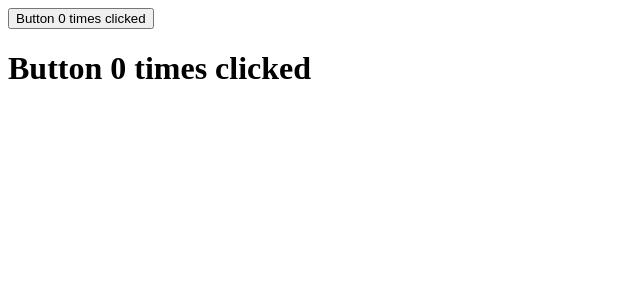
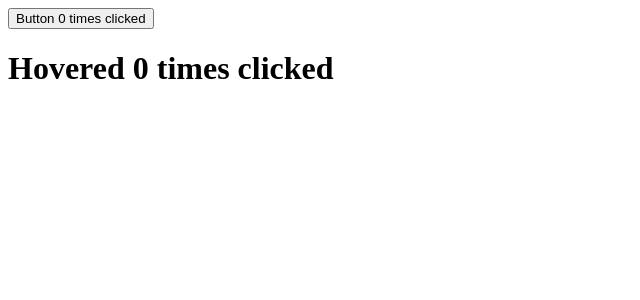
Before and after one commit to HasanMdKamrul/raectHigherOrderComponent, a React (Create React App) app: page / in a window 1280 px wide. Shown: the top 300 px of the page, without its empty margins (0-640 px from the left). Built offline with nearby package versions, Linux system fonts and the light colour scheme.

Commit message:
Higher orderComponent function

```diff
--- a/src/Components/ClickCounter.js
+++ b/src/Components/ClickCounter.js
@@ -1,25 +1,15 @@
-import React from 'react';
+import WithCounter from './HOC/WithCounter';
 
+const ClickCounter = (props) =>{
 
-export default class ClickCounter extends React.Component {
-
-    state = {count: 0};
-
-    buttonClick = () => {
-        this.setState((prevState)=>{
-            return ({count: prevState.count + 1});
-        })
-    }
-
-
-    render() {
-        const {count} = this.state;
+    const {count,increament} = props;
     return (
         <div>
-                <button type="button" onClick={this.buttonClick}>
+            <button type="button" onClick={increament}>
                 Button {count} times clicked
             </button>
         </div>
     )
 }
-}
+
+export default WithCounter(ClickCounter);
--- a/src/Components/ClickHover.js
+++ b/src/Components/ClickHover.js
@@ -1,25 +1,13 @@
-import React from 'react';
+import WithCounter from './HOC/WithCounter';
 
+const ClickHover = ({count, increament})=>{
+    return (
+        <div>
+            <h1 onMouseOver={increament}>
+                Hovered {count} times clicked
+            </h1>
+        </div>
+    )
+};
 
-export default class ClickHover extends React.Component {
-
-    state = {count: 0};
-
-    buttonClick = () => {
-        this.setState((prevState)=>{
-            return ({count: prevState.count + 1})
-        })
-    }
-
-
-    render() {
-        const {count} = this.state;
-        return (
-            <div>
-                <h1 onMouseOver={this.buttonClick}>
-                    Button {count} times clicked
-                </h1>
-            </div>
-        )
-    }
-}
+export default WithCounter(ClickHover);
--- /dev/null
+++ b/src/Components/HOC/WithCounter.js
@@ -0,0 +1,31 @@
+// ** HigherOrderComponent ---> is a function returns a new component using the original component as parameter
+
+// ** const newComponent = HOC(originalComponent)
+
+import React from 'react';
+
+const WithCounter = (OriginalComponent)=>{
+
+    class NewComponent extends React.Component {
+
+        state = {count: 0};
+
+        increament = () => {
+            this.setState((prevState)=>{
+                return ({count: prevState.count + 1});
+            })
+        }
+
+        render() {
+            const {count} = this.state;
+            return <OriginalComponent count={count} increament={this.increament}/>;
+
+        }
+
+
+    }
+
+    return NewComponent;
+}
+
+export default WithCounter;
```
Also changed, not shown: 1 other file (tests, documents, lock files or other folders). Lines whose indentation alone changed are shown as unchanged.
